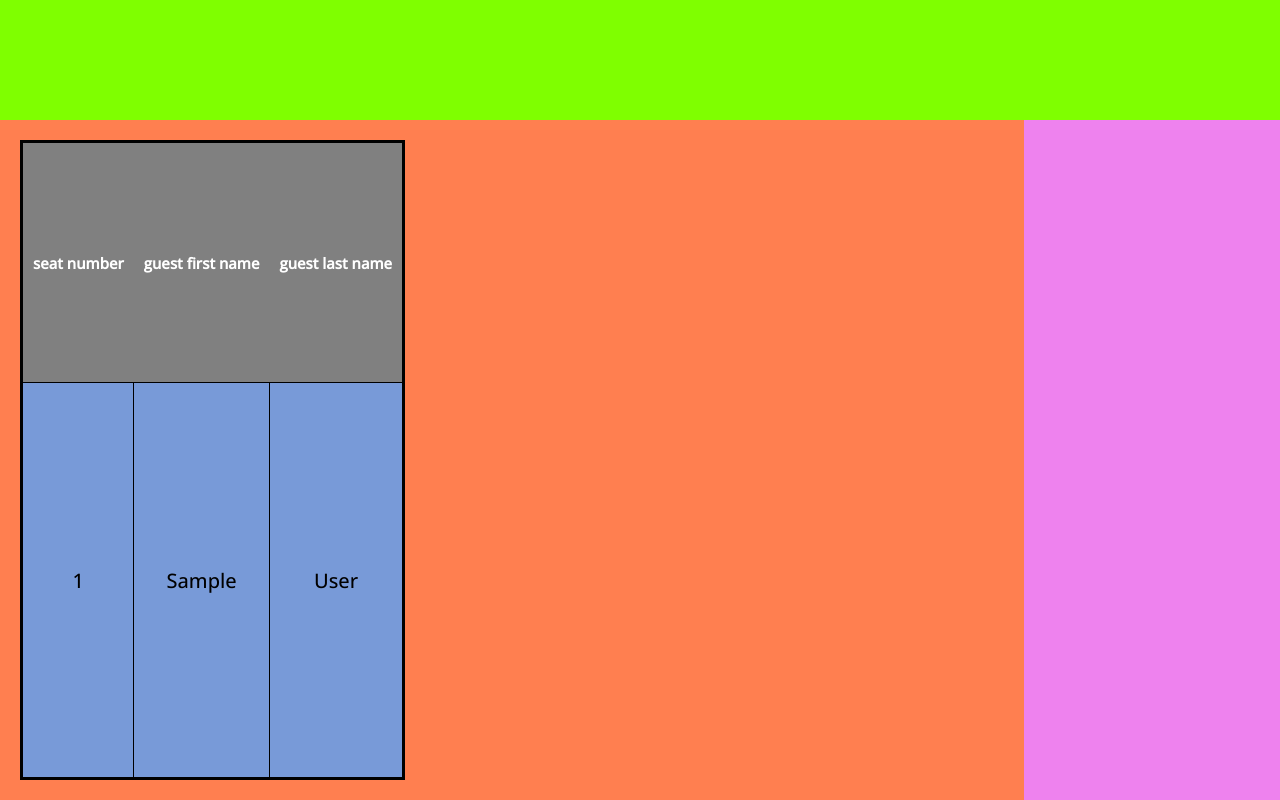
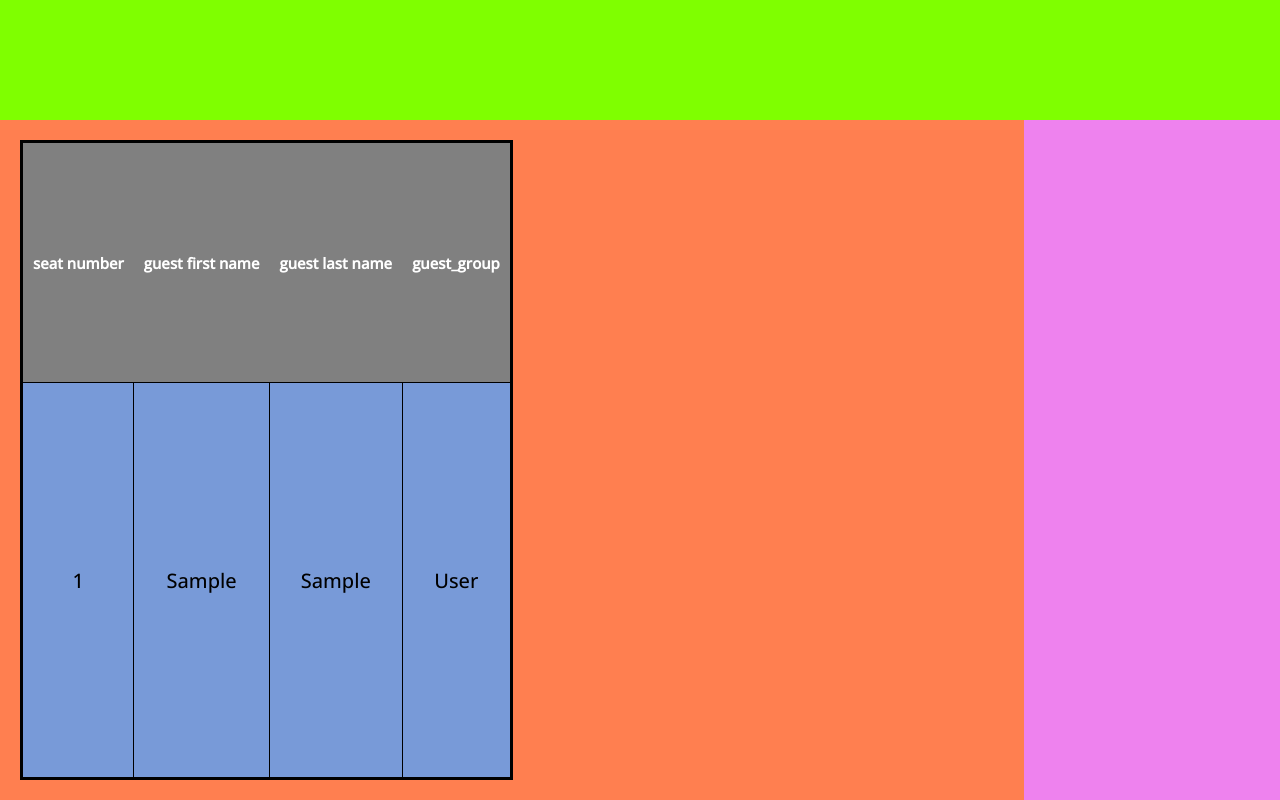
Before and after one commit to yair-hive/hive-php, a PHP site: page /guest_seat_num.php in a window 1280 px wide. Run offline with PHP 8.4, Linux system fonts and the light colour scheme; tables that the repository leaves empty hold one stand-in row (values such as "Sample post").

Commit message:
adding guest group to the table

```diff
--- a/api.php
+++ b/api.php
@@ -221,6 +221,7 @@ if(!empty($_POST['action'])){
                     if($guest['id'] == $bel['guest']){
                         $belong_results[$i]['guest_first_name'] = $guest['first_name'];
                         $belong_results[$i]['guest_last_name'] = $guest['last_name'];
+                        $belong_results[$i]['guest_group'] = $guest['guest_group'];
                     }
                 }
             }
--- a/guest_seat_num.php
+++ b/guest_seat_num.php
@@ -20,22 +20,28 @@
                     var th_seat_num = document.createElement('th')
                     var th_guest_first_name = document.createElement('th')
                     var th_guest_last_name = document.createElement('th')
+                    var th_guest_group = document.createElement('th')
                     $(th_seat_num).text('seat number')
                     $(th_guest_first_name).text('guest first name')
                     $(th_guest_last_name).text('guest last name')
+                    $(th_guest_group).text('guest_group')
                     $(tr).append(th_seat_num)
                     $(tr).append(th_guest_first_name)
                     $(tr).append(th_guest_last_name)
+                    $(tr).append(th_guest_group)
                     $(list_table).append(tr)
                     for(let bel of belongs_list){
                         var tr = document.createElement('tr')
                         var td_seat_num = document.createElement('td')
                         var td_guest_first_name = document.createElement('td')
                         var td_guest_last_name = document.createElement('td')
+                        var td_guest_group = document.createElement('td')
                         $(td_seat_num).text(bel.seat_num)
                         $(td_guest_first_name).text(bel.guest_first_name)
                         $(td_guest_last_name).text(bel.guest_last_name)
+                        $(td_guest_group).text(bel.guest_group)
                         $(tr).append(td_seat_num)
+                        $(tr).append(td_guest_group)
                         $(tr).append(td_guest_first_name)
                         $(tr).append(td_guest_last_name)
                         $(list_table).append(tr)
```
